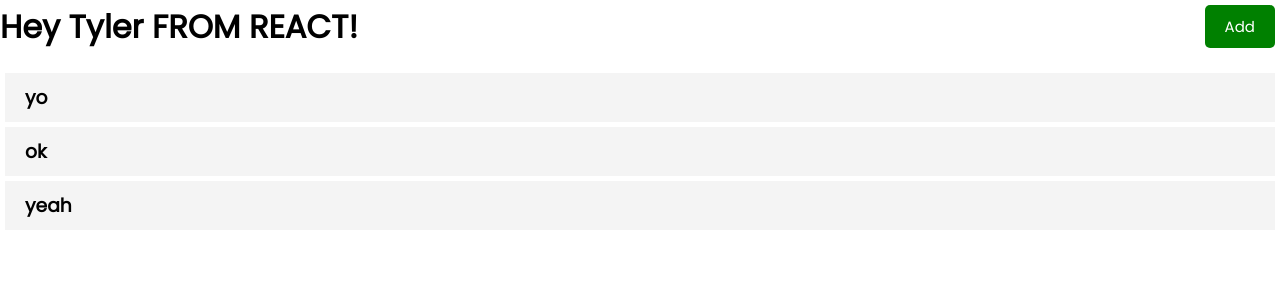
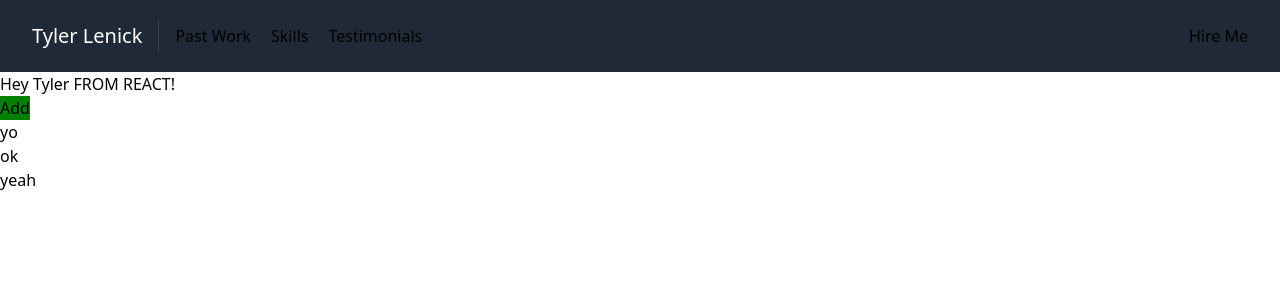
Before and after one commit to tylerlenick/tyler-profile, a React (Create React App) app: page / in a window 1280 px wide. Shown: the top 300 px of the page. Built offline with nearby package versions, Linux system fonts and the light colour scheme.

Commit message:
tailwind added, navbar added

```diff
--- /dev/null
+++ b/craco.config.js
@@ -0,0 +1,11 @@
+// craco.config.js
+module.exports = {
+    style: {
+      postcss: {
+        plugins: [
+          require('tailwindcss'),
+          require('autoprefixer'),
+        ],
+      },
+    },
+  }
--- a/src/App.js
+++ b/src/App.js
@@ -1,6 +1,7 @@
 import { useState } from "react"
 import { Header } from './components/Header';
 import { Tasks } from './components/Tasks';
+import { Navbar } from './components/Navbar'
 
 
 function App() {
@@ -14,6 +15,7 @@
 
   return (
     <div className="App">
+      <Navbar />
       <Header name={name} title={'Hey'} />
       <Tasks tasks={tasks}/>
     </div>
--- /dev/null
+++ b/src/components/Navbar.js
@@ -0,0 +1,32 @@
+export const Navbar = () => {
+    return (
+        <div>
+            <header className="bg-gray-800 md:sticky top-0 z-10">
+                <div className="container mx-auto flex flex-wrap p-5 flex-col md:flex-row items-center">
+                    <a className="title-font font-medium text-white mb-4 md:mb-0">
+                    <a href="#about" className="ml-3 text-xl">
+                        Tyler Lenick
+                    </a>
+                    </a>
+                    <nav className="md:mr-auto md:ml-4 md:py-1 md:pl-4 md:border-l md:border-gray-700	flex flex-wrap items-center text-base justify-center">
+                    <a href="#projects" className="mr-5 hover:text-white">
+                        Past Work
+                    </a>
+                    <a href="#skills" className="mr-5 hover:text-white">
+                        Skills
+                    </a>
+                    <a href="#testimonials" className="mr-5 hover:text-white">
+                        Testimonials
+                    </a>
+                    </nav>
+                    <a
+                    href="#contact"
+                    className="inline-flex items-center bg-gray-800 border-0 py-1 px-3 focus:outline-none hover:bg-gray-700 rounded text-base mt-4 md:mt-0">
+                    Hire Me
+
+                    </a>
+                </div>
+            </header>
+        </div>
+    )
+}
--- a/src/index.css
+++ b/src/index.css
@@ -1,112 +1,4 @@
-@import url('https://fonts.googleapis.com/css2?family=Poppins:wght@300;400&display=swap');
-
-* {
-  box-sizing: border-box;
-  margin: 0;
-  padding: 0;
-}
-
-body {
-  font-family: 'Poppins', sans-serif;
-}
-
-.container {
-  max-width: 500px;
-  margin: 30px auto;
-  overflow: auto;
-  min-height: 300px;
-  border: 1px solid steelblue;
-  padding: 30px;
-  border-radius: 5px;
-}
-
-.header {
-  display: flex;
-  justify-content: space-between;
-  align-items: center;
-  margin-bottom: 20px;
-}
-
-.btn {
-  display: inline-block;
-  background: #000;
-  color: #fff;
-  border: none;
-  padding: 10px 20px;
-  margin: 5px;
-  border-radius: 5px;
-  cursor: pointer;
-  text-decoration: none;
-  font-size: 15px;
-  font-family: inherit;
-}
-
-.btn:focus {
-  outline: none;
-}
-
-.btn:active {
-  transform: scale(0.98);
-}
-
-.btn-block {
-  display: block;
-  width: 100%;
-}
-
-.task {
-  background: #f4f4f4;
-  margin: 5px;
-  padding: 10px 20px;
-  cursor: pointer;
-}
-
-.task.reminder {
-  border-left: 5px solid green;
-}
-
-.task h3 {
-  display: flex;
-  align-items: center;
-  justify-content: space-between;
-}
-
-.add-form {
-  margin-bottom: 40px;
-}
-
-.form-control {
-  margin: 20px 0;
-}
-
-.form-control label {
-  display: block;
-}
-
-.form-control input {
-  width: 100%;
-  height: 40px;
-  margin: 5px;
-  padding: 3px 7px;
-  font-size: 17px;
-}
-
-.form-control-check {
-  display: flex;
-  align-items: center;
-  justify-content: space-between;
-}
-
-.form-control-check label {
-  flex: 1;
-}
-
-.form-control-check input {
-  flex: 2;
-  height: 20px;
-}
-
-footer {
-  margin-top: 30px;
-  text-align: center;
-}
+/* ./src/index.css */
+@tailwind base;
+@tailwind components;
+@tailwind utilities;
--- /dev/null
+++ b/tailwind.config.js
@@ -0,0 +1,11 @@
+module.exports = {
+  purge: [],
+  darkMode: false, // or 'media' or 'class'
+  theme: {
+    extend: {},
+  },
+  variants: {
+    extend: {},
+  },
+  plugins: [],
+}
```
Also changed, not shown: package.json (+9 -3 lines), 1 other file (tests, documents, lock files or other folders).
